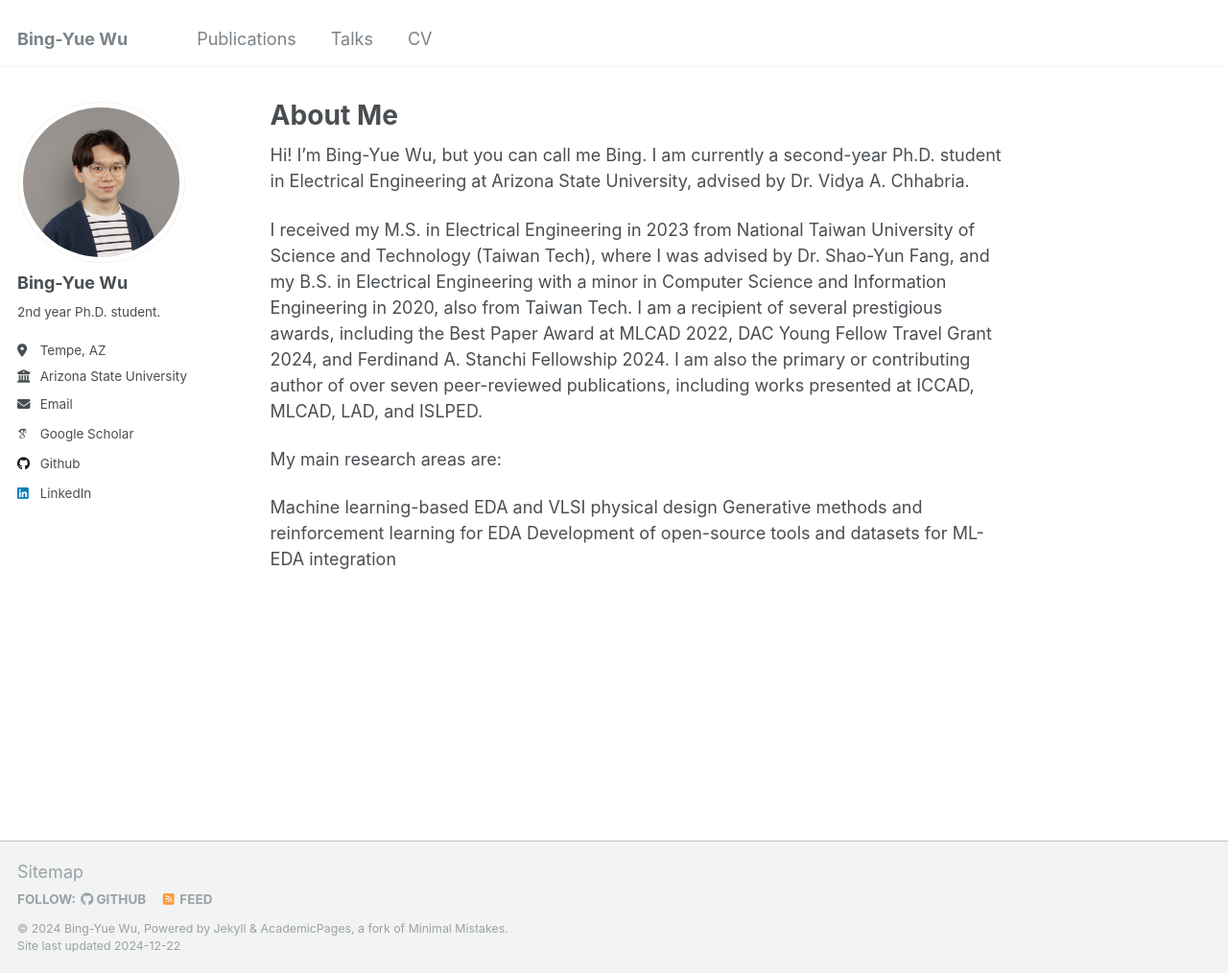
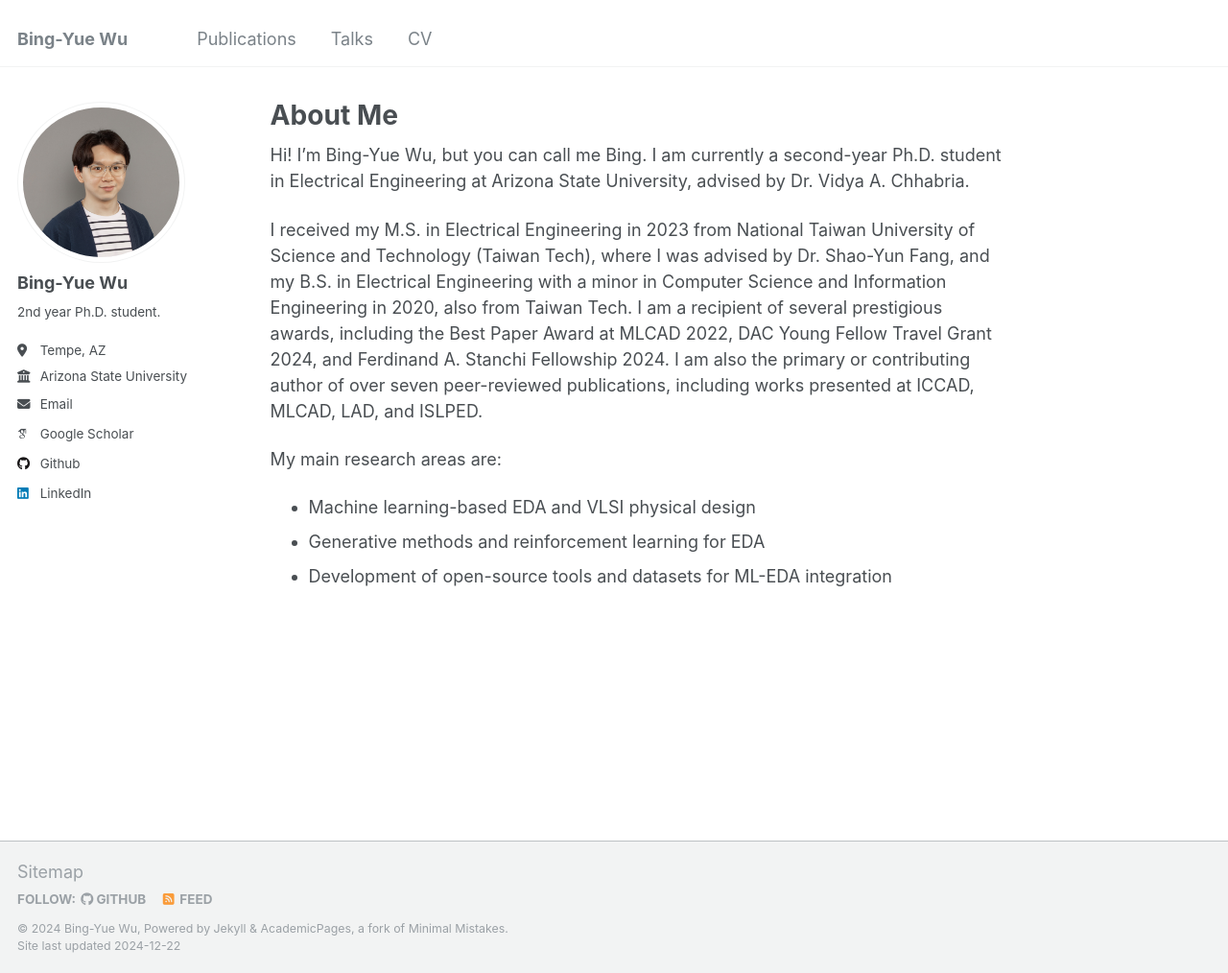
Before and after one commit to bingyuew/bingyuew.github.io, a Jekyll site: the page built from _pages/about.md, in a window 1280 px wide and 1014 px high. Shown: the whole window at 96% size. Built offline with Jekyll 4.4.1, drawn with Linux system fonts in a browser that asks for light colours; some web fonts are replaced.

Commit message:
update website
Signed-off-by: Bing-Yue Wu <bingyuew@Bing-Yues-MacBook-Air.local>

```diff
--- a/_pages/about.md
+++ b/_pages/about.md
@@ -14,6 +14,6 @@ I received my M.S. in Electrical Engineering in 2023 from National Taiwan Univer
 
 My main research areas are:
 
-Machine learning-based EDA and VLSI physical design
-Generative methods and reinforcement learning for EDA
-Development of open-source tools and datasets for ML-EDA integration
+* Machine learning-based EDA and VLSI physical design
+* Generative methods and reinforcement learning for EDA
+* Development of open-source tools and datasets for ML-EDA integration
```
